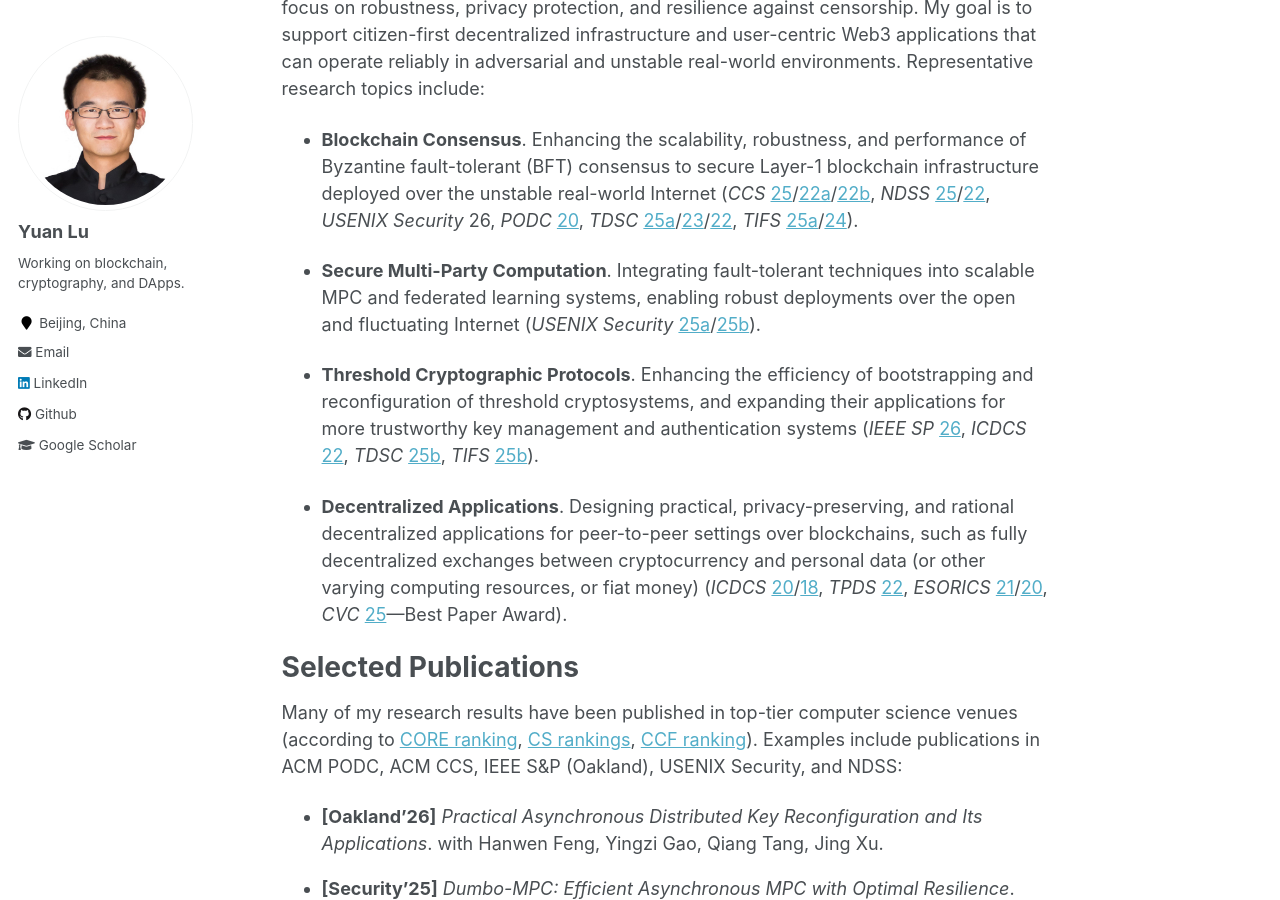
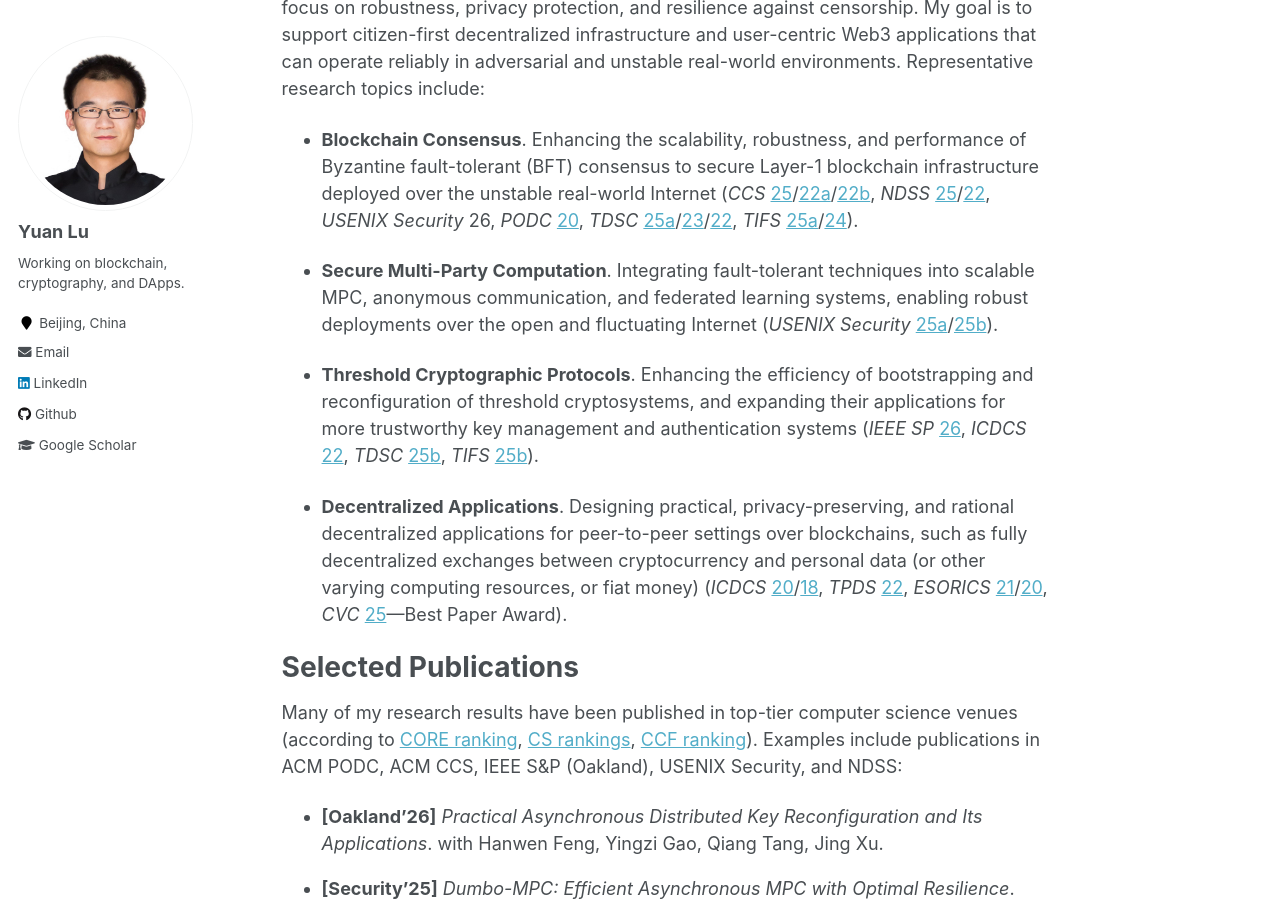
Before and after one commit to yylluu/yylluu.github.io, a Jekyll site: the page built from _pages/about.md, in a window 1280 px wide and 900 px high, scrolled down 330 px. Built offline with Jekyll 4.4.1, drawn with Linux system fonts in a browser that asks for light colours.

Commit message:
Update about.md

```diff
--- a/_pages/about.md
+++ b/_pages/about.md
@@ -16,7 +16,7 @@ My research spans blockchain infrastructure, decentralized applications, and the
 
 - **Blockchain Consensus**. Enhancing the scalability, robustness, and performance of Byzantine fault-tolerant (BFT) consensus to secure Layer-1 blockchain infrastructure deployed over the unstable real-world Internet (*CCS* [25](https://dl.acm.org/doi/abs/10.1145/3719027.3765132)/[22a](https://dl.acm.org/doi/abs/10.1145/3548606.3559346)/[22b](https://dl.acm.org/doi/abs/10.1145/3548606.3559379), *NDSS* [25](https://eprint.iacr.org/2024/206)/[22](https://eprint.iacr.org/2022/27), *USENIX Security* 26, *PODC* [20](https://dl.acm.org/doi/abs/10.1145/3382734.3405707), *TDSC* [25a](https://ieeexplore.ieee.org/abstract/document/11002681)/[23](https://ieeexplore.ieee.org/abstract/document/9913698)/[22](https://ieeexplore.ieee.org/abstract/document/9913698), *TIFS* [25a](https://ieeexplore.ieee.org/abstract/document/11014212)/[24](https://ieeexplore.ieee.org/abstract/document/10415090)).
 
-- **Secure Multi-Party Computation**. Integrating fault-tolerant techniques into scalable MPC and federated learning systems, enabling robust deployments over the open and fluctuating Internet (*USENIX Security* [25a](https://www.usenix.org/conference/usenixsecurity25/presentation/su-yuan)/[25b](https://www.usenix.org/conference/usenixsecurity25/presentation/liu-yizhong)).
+- **Secure Multi-Party Computation**. Integrating fault-tolerant techniques into scalable MPC, anonymous communication, and federated learning systems, enabling robust deployments over the open and fluctuating Internet (*USENIX Security* [25a](https://www.usenix.org/conference/usenixsecurity25/presentation/su-yuan)/[25b](https://www.usenix.org/conference/usenixsecurity25/presentation/liu-yizhong)).
 
 - **Threshold Cryptographic Protocols**. Enhancing the efficiency of bootstrapping and reconfiguration of threshold cryptosystems, and expanding their applications for more trustworthy key management and authentication systems (*IEEE SP* [26](https://eprint.iacr.org/2025/149), *ICDCS* [22](https://ieeexplore.ieee.org/abstract/document/9912190), *TDSC* [25b](https://ieeexplore.ieee.org/abstract/document/10807394), *TIFS* [25b](https://ieeexplore.ieee.org/abstract/document/11153573)).
 
```
